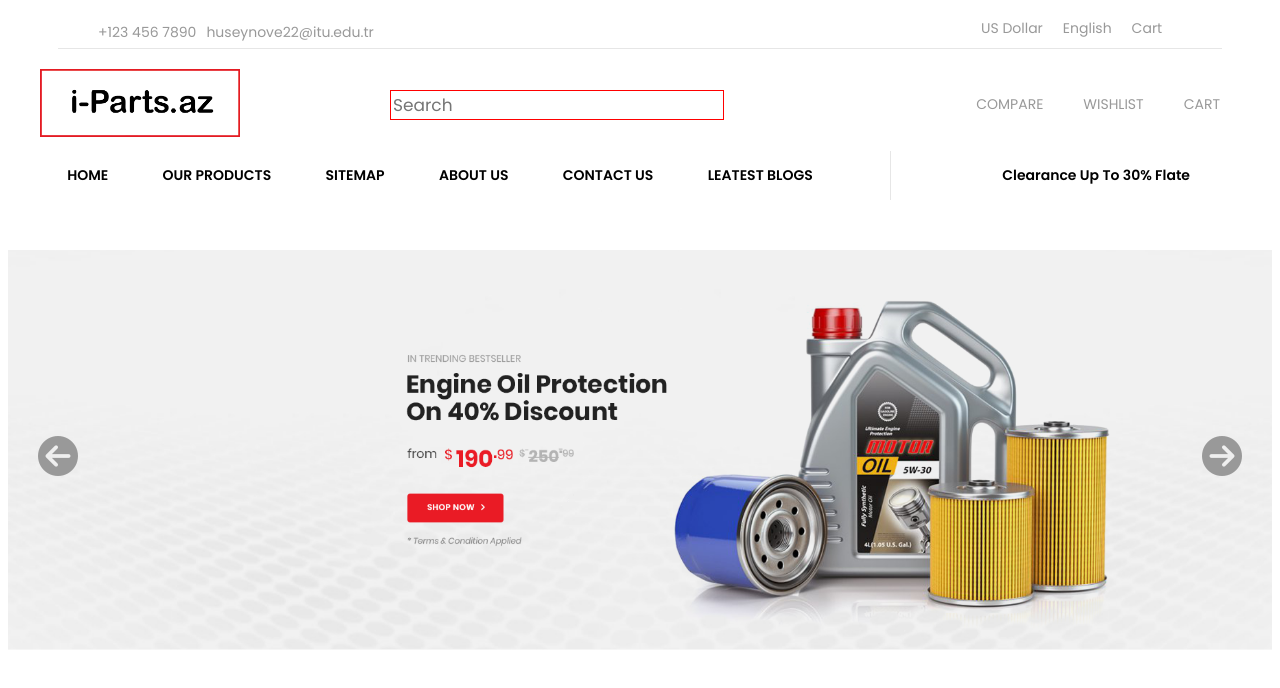
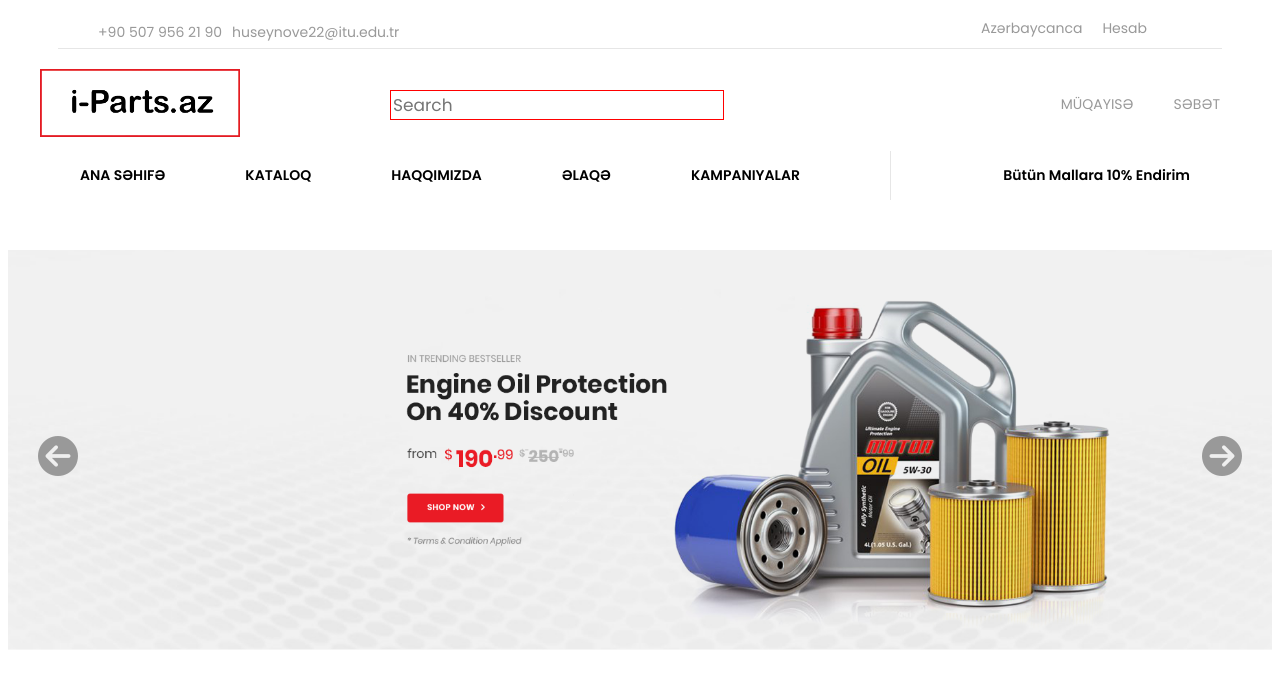
Before and after one commit to Elnur01/CSS-Project, a plain HTML site: page index.html in a window 1280 px wide. Drawn offline with Linux system fonts and the light colour scheme.

Commit message:
Language Edit

```diff
--- a/index.html
+++ b/index.html
@@ -24,16 +24,15 @@
                 <div class="row space-between align-content">
                     <div class="col-4 justify-content-start height-20px">
                         <ul class="align-itmes-center">
-                            <li><p class="gray">+123 456 7890</p></li>
+                            <li><p class="gray">+90 507 956 21 90</p></li>
                             <li><a href="#">huseynove22@itu.edu.tr</a></li>
                         </ul>
                     </div>
 
                     <div class="col-3 align-itmes-center height-20px">
                         <ul>
-                            <li><a href="#">US Dollar</a></li>
-                            <li><a href="#">English</a></li>
-                            <li><a href="#">Cart</a></li>
+                            <li><a href="#">Azərbaycanca</a></li>
+                            <li><a href="#">Hesab</a></li>
                         </ul>
                     </div>
                 </div>
@@ -57,9 +56,8 @@
                     <div class="col-2">
                         <div class="home-navbar-nav">
                             <ul>
-                                <li><a href="index.html">Compare</a></li>
-                                <li><a href="index.html">Wishlist</a></li>
-                                <li><a href="index.html">Cart</a></li>
+                                <li><a href="index.html">Müqayisə</a></li>
+                                <li><a href="index.html">Səbət</a></li>
                             </ul>
                         </div>
                     </div>
@@ -72,18 +70,17 @@
                         <div class="col-8">
                             <div class="pages-nav">
                                 <ul>
-                                    <li><a href="index.html">Home</a></li>
-                                    <li><a href="index.html">Our Products</a></li>
-                                    <li><a href="index.html">Sitemap</a></li>
-                                    <li><a href="index.html">About Us</a></li>
-                                    <li><a href="index.html">Contact Us</a></li>
-                                    <li><a href="index.html">Leatest Blogs</a></li>
+                                    <li><a href="index.html">Ana Səhifə</a></li>
+                                    <li><a href="index.html">Kataloq</a></li>
+                                    <li><a href="index.html">Haqqımızda</a></li>
+                                    <li><a href="index.html">Əlaqə</a></li>
+                                    <li><a href="index.html">Kampaniyalar</a></li>
                                 </ul>
                             </div>
                         </div>
                         <div class="col-4">
                             <div class="offer">
-                                <a href="#"><p>Clearance Up To 30% Flate</p></a>
+                                <a href="#"><p>Bütün Mallara 10% Endirim</p></a>
                             </div>
                         </div>
                     </div>
```
